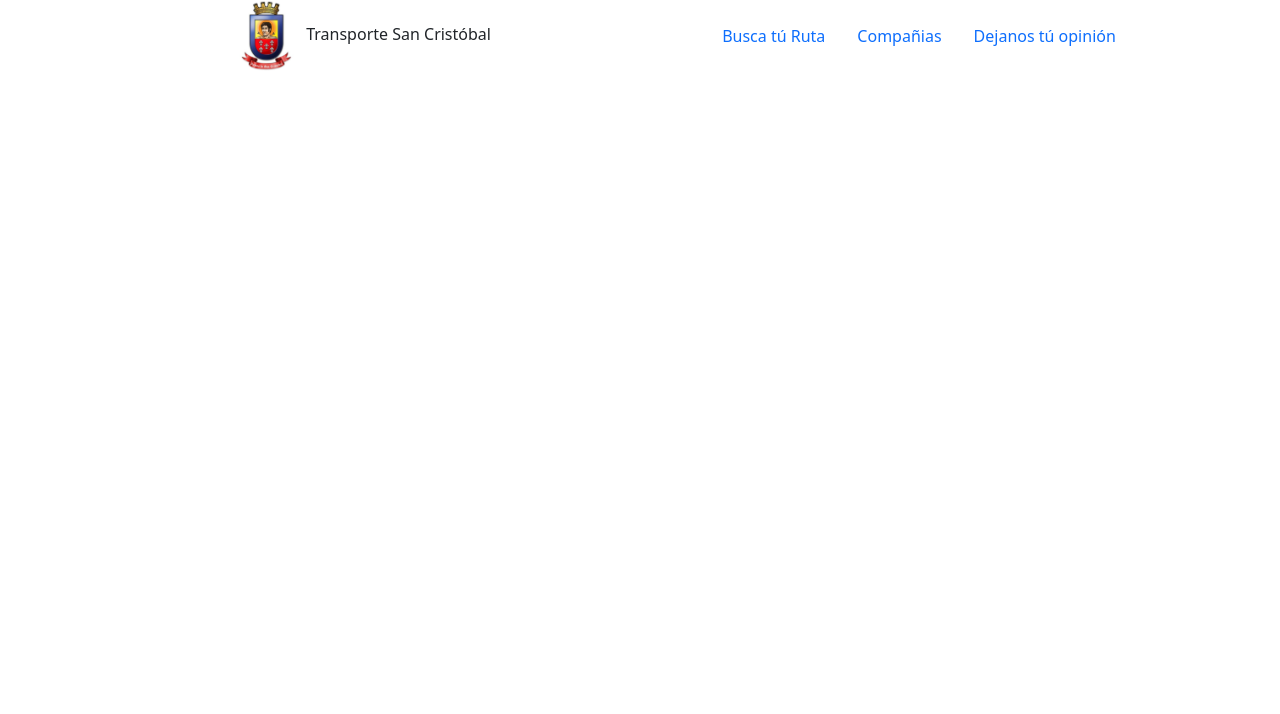
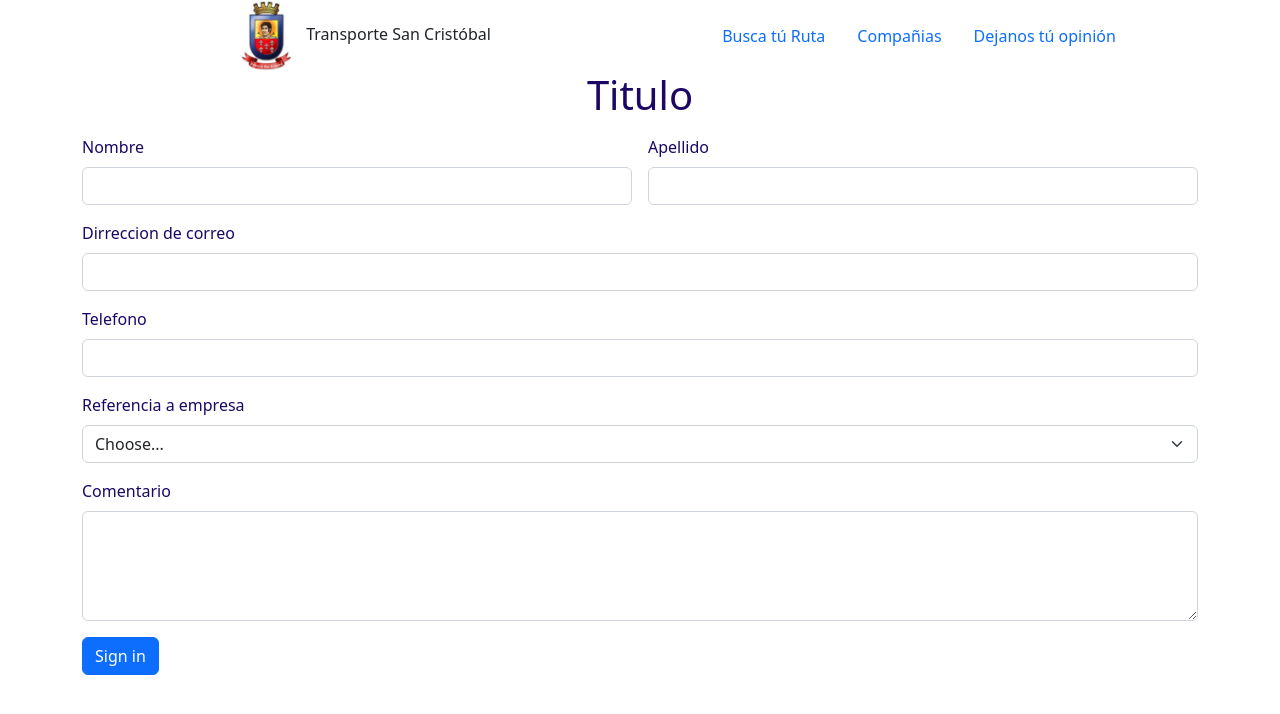
Before and after one commit to josedanielchg/-transporte_san_cristobal, a PHP site: page /opiniones.php in a window 1280 px wide. Shown: the top 714 px of the page. Run offline with PHP 8.4, Linux system fonts and the light colour scheme; some libraries are stand-ins or nearby versions.

Commit message:
form from opiniones.php
form from opiniones.php

```diff
--- a/opiniones.php
+++ b/opiniones.php
@@ -7,5 +7,47 @@
 <?php include_once('includes/header.php');?>
 
 <div class="container">
-   <!-- TODO: Add all HTML to this Page -->
+    <!-- TODO: Add all HTML to this Page -->
+    <!-- title -->
+    <figure class="text-center">
+        <blockquote class="blockquote">
+            <h1>Titulo</h1>
+        </blockquote>
+    </figure>
+    <!-- title end -->
+
+    <!-- form -->
+    <form class="row g-3 form-opinion">
+        <div class="col-md-6">
+            <label for="inputname" class="form-label">Nombre</label>
+            <input type="text" class="form-control" id="inputname">
+        </div>
+        <div class="col-md-6">
+            <label for="inputLastName" class="form-label">Apellido</label>
+            <input type="text" class="form-control" id="inputLastName">
+        </div>
+        <div class="col-12">
+            <label for="inputEmail4" class="form-label">Dirreccion de correo</label>
+            <input type="email" class="form-control" id="inputEmail4">
+        </div>
+        <div class="col-12">
+            <label for="inputphone" class="form-label">Telefono</label>
+            <input type="text" class="form-control" id="inputphone">
+        </div>
+        <div class="col-md-12">
+            <label for="inputRefCompany" class="form-label">Referencia a empresa</label>
+            <select id="inputRefCompany" class="form-select">
+                <option selected>Choose...</option>
+                <option>...</option>
+            </select>
+        </div>
+        <div class="col-md-12">
+            <label for="TextareaComment" class="form-label">Comentario</label>
+            <textarea class="form-control" id="TextareaComment" rows="4"></textarea>
+        </div>
+        <div class="col-12">
+            <button type="submit" class="btn btn-primary">Sign in</button>
+        </div>
+    </form>
+    <!-- form end -->
 </div>
--- a/style.css
+++ b/style.css
@@ -113,3 +113,13 @@ h1,h2,h3,h4,h5{
 
 
 /* Css from empresa.php end */
+
+
+/* Css from opiniones.php */
+
+.form-opinion{
+    color: #1C0764;
+}
+
+
+/* Css from opiniones.php end */
```
